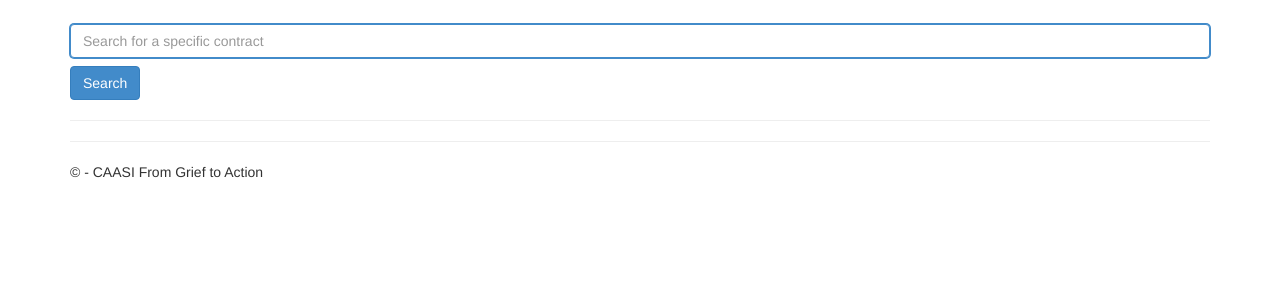
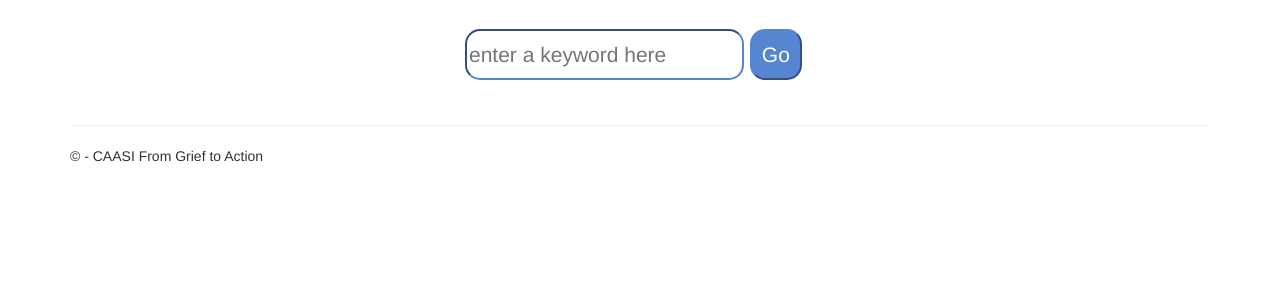
Before and after one commit to CAASI-G2A/g2a-website, a Django app: page /search/ in a window 1280 px wide. Shown: the part 51-351 px from the top of the page. Run offline with Django 3.2, Linux system fonts and the light colour scheme; data that the repository does not hold is empty; some libraries are stand-ins or nearby versions.

Commit message:
Update search.html

```diff
--- a/PPUC/app/templates/app/search.html
+++ b/PPUC/app/templates/app/search.html
@@ -1,17 +1,21 @@
 {% extends "app/layout.html" %}
 
 {% block content %}
-<form method="GET" action="{% url 'search' %}">
-    <div class="active-cyan-3 active-cyan-4 mb-4" style="padding-top: 5px; padding-bottom: 8px;">
-        <input class="form-control" type="text" name="q" value="{{request.GET.q}}" placeholder="Search for a specific contract" aria-label="Search">
-    </div>
-    <button class="btn btn-primary" type="submit">
-        Search
-    </button>
-</form>
-<hr >
+<div class="jumbotron" style="background-color:white;padding-top:30px;padding-bottom:15px;">
+
+  <div style="max-width:350px;margin:0px auto;">
+
+    <form method="GET" action="{% url 'search_contract' %}">
+        <input name="q" value="{{request.GET.q}}" placeholder="enter a keyword here" style="border-radius:15px;align:center; border-width:2px; border-color:#5685d1;">
+        <button class=" "btn btn-success" type="submit" style="border-radius:15px;color:white;background-color:#5685d1;border-color:#5685d1;padding-left:10px;padding-right:10px;">
+            Go
+        </button>
+
+    </form>
+  </div>
+</div>
 {% for obj in locations %}
-    <h1><a href="{%url 'view_location' obj.pk %}" >{{ obj.name }} Police Contract</a></h1>
-    <hr >
+    <h1>{{obj.name}}</h1>
+    <a href="{%url 'view_location' obj.pk %}" >{{ obj.name }}</a>
 {% endfor %}
 {% endblock %}
```
